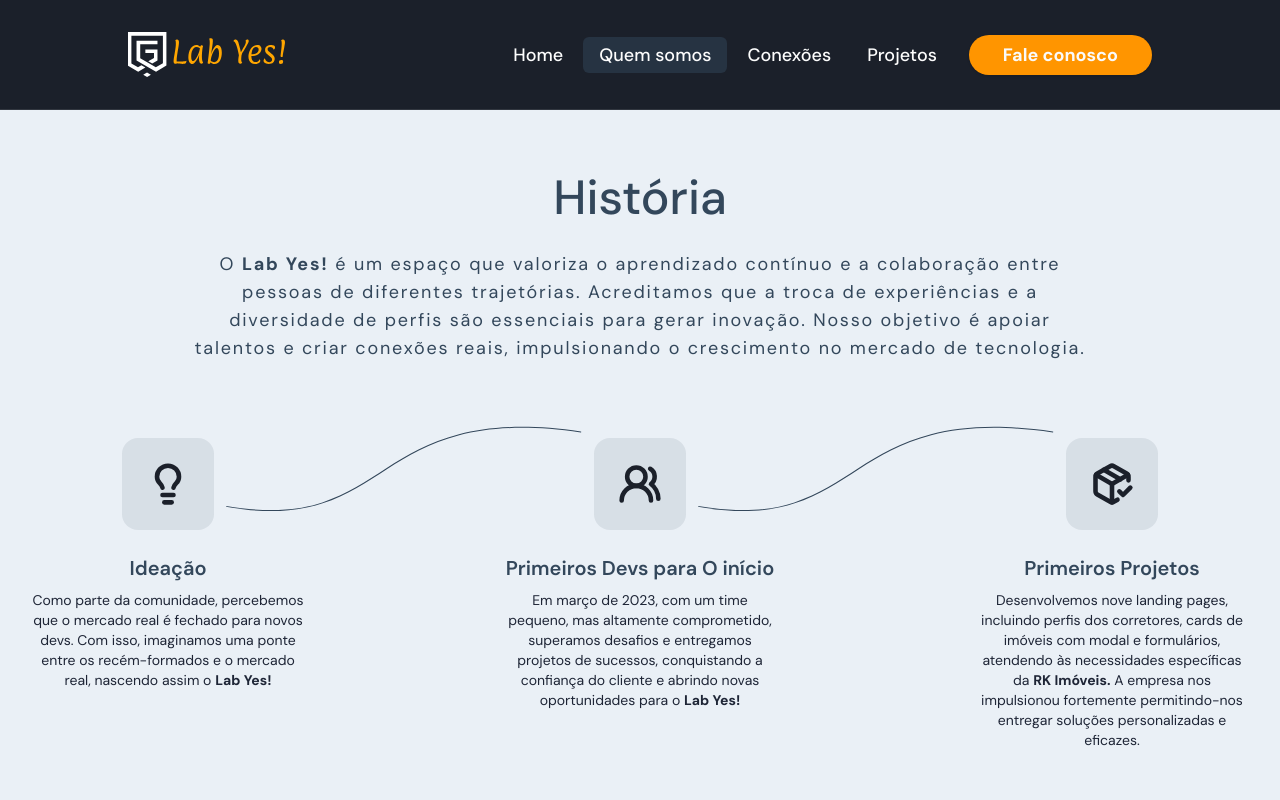
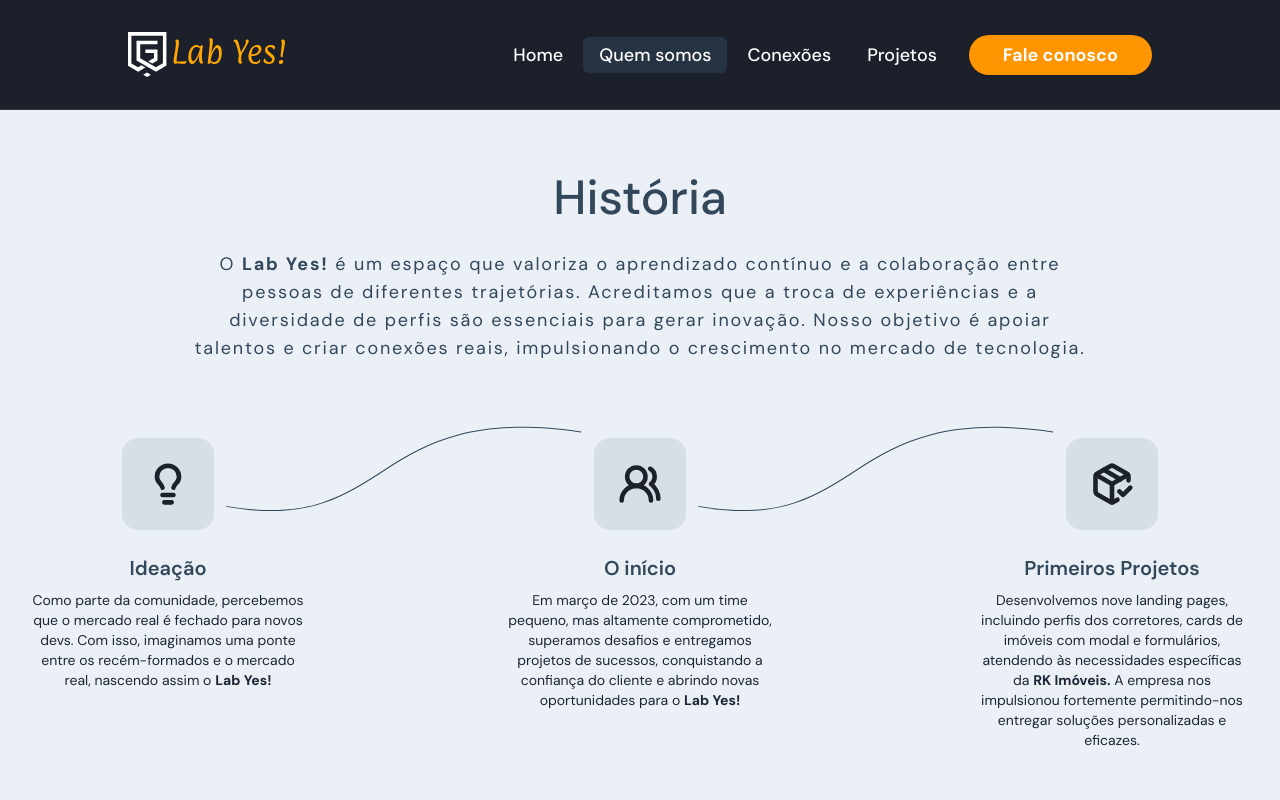
Before and after one commit to labyes24/LABYES-LP, a Next.js app: page /quemsomos in a window 1280 px wide. Shown: the top 800 px of the page. Built offline with nearby package versions, Linux system fonts and the light colour scheme; no server answers.

Commit message:
fix: adjust topic title

```diff
--- a/src/components/about-history-timeline.tsx
+++ b/src/components/about-history-timeline.tsx
@@ -20,7 +20,7 @@ export function AboutHistoryTimeline() {
             icon: Lightbulb,
         },
         {
-            title: 'Primeiros Devs para O início',
+            title: 'O início',
             description: (
                 <>
                     Em março de 2023, com um time pequeno, mas altamente comprometido, superamos
```
